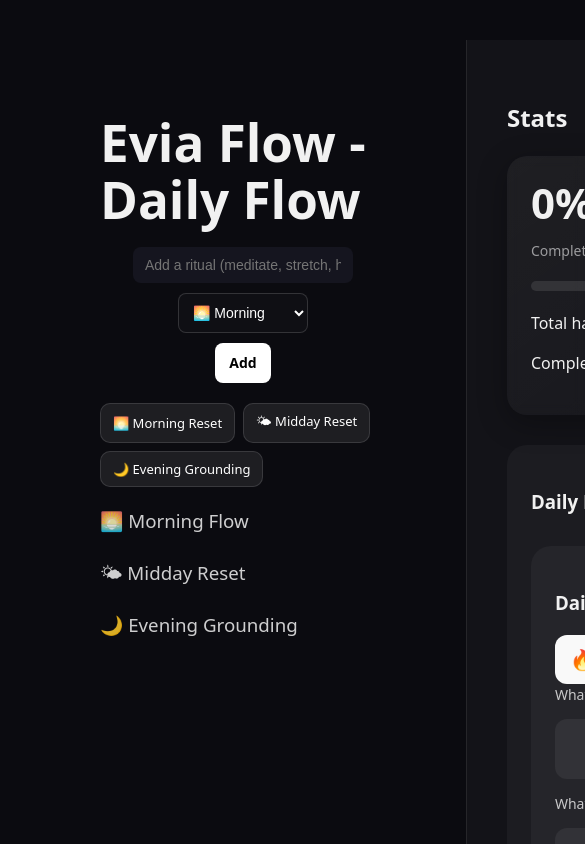
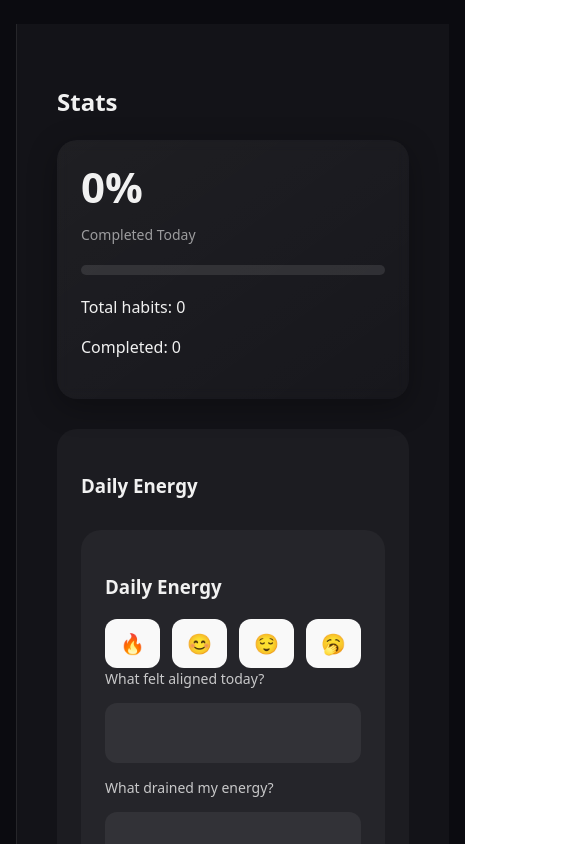
Before and after one commit to MariaDamyanova0/habit-tracker, a React (Vite) app: page / in a window 390 px wide. Shown: the top 844 px of the page, 585 px wide, since content can reach past the window. Built offline with nearby package versions, Linux system fonts and the light colour scheme.

Commit message:
Add real streak logic with consecutive day calculation

```diff
--- a/src/App.css
+++ b/src/App.css
@@ -391,3 +391,20 @@ h1 {
   font-size: 20px;
   border-radius: 12px;
 }
+
+@media (max-width: 900px) {
+  .app {
+    flex-direction: column;
+    padding: 24px 16px;
+  }
+
+  .left,
+  .right {
+    width: 100%;
+  }
+
+  .right {
+    order: -1;
+    margin-bottom: 40px;
+  }
+}
--- a/src/App.jsx
+++ b/src/App.jsx
@@ -75,19 +75,37 @@ function App() {
 
   // Toggle habit
   const toggleHabit = (id) => {
-    const today = new Date().toDateString();
+    const today = new Date();
+    const todayStr = today.toDateString();
+
+    const yesterday = new Date();
+    yesterday.setDate(today.getDate() - 1);
+    const yesterdayStr = yesterday.toDateString();
 
     setHabits(prev =>
       prev.map(habit => {
         if (habit.id !== id) return habit;
 
-        const isCompleting = !habit.done;
+        // If unchecking
+        if (habit.done) {
+          return {
+            ...habit,
+            done: false
+          };
+        }
+
+        // If completing today
+        let newStreak = 1;
+
+        if (habit.lastDone === yesterdayStr) {
+          newStreak = habit.streak + 1;
+        }
 
         return {
           ...habit,
-          done: isCompleting,
-          lastDone: isCompleting ? today : null,
-          streak: isCompleting ? 1 : 0   // 👈 THIS LINE FIXES YOUR BUG
+          done: true,
+          lastDone: todayStr,
+          streak: newStreak
         };
       })
     );
```
